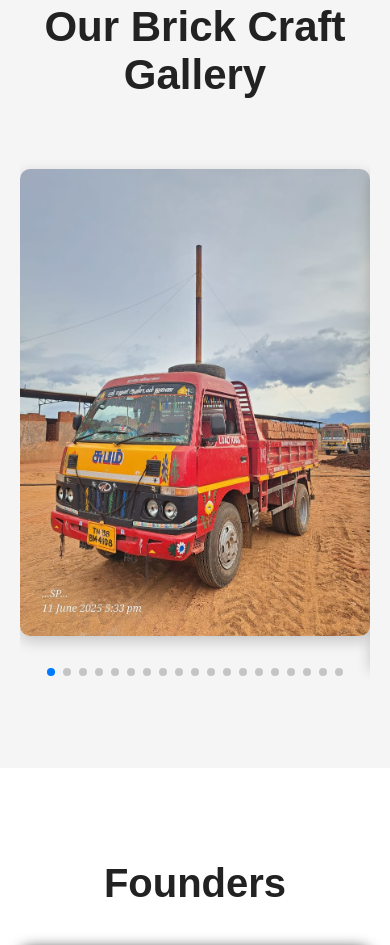
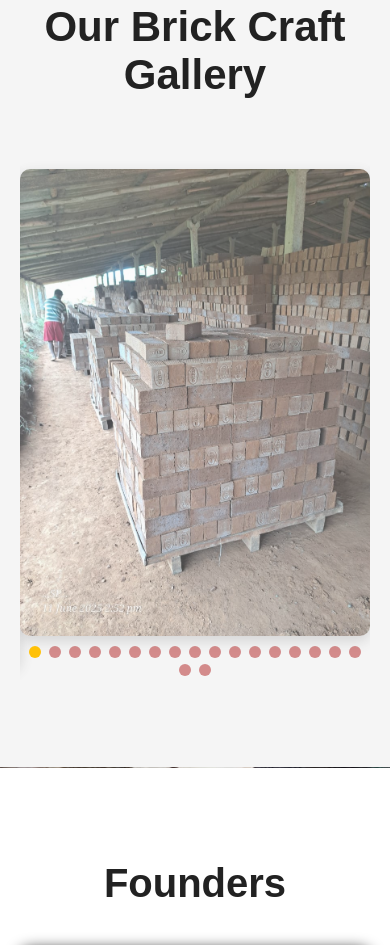
Before and after one commit to SubamBrick/Subam-Bricks, a plain HTML site: page index.html in a window 390 px wide. Shown: the part 7122-8067 px from the top of the page. Drawn offline with nearby package versions, Linux system fonts and the light colour scheme.

Commit message:
Update style.css

```diff
--- a/style.css
+++ b/style.css
@@ -1,8 +1,3 @@
-/* body {
-  box-sizing: border-box;
-  width: 100vw;
-  max-width: 100vw;
-} */
 body {
   margin: 0;
   padding: 0;
@@ -404,7 +399,77 @@ Crafting Brilliance with Every Brick */
   width: 100%;
   padding: 20px 0;
 }
+/* Swiper auto-play animation */
+.swiper {
+  position: relative;
+  width: 100%;
+  overflow: hidden;
+}
 
+.swiper-wrapper {
+  display: flex;
+  transition: transform 0.6s cubic-bezier(0.4,0,0.2,1);
+  will-change: transform;
+  animation: swiper-autoplay 12s infinite linear;
+}
+
+@keyframes swiper-autoplay {
+  0% { transform: translateX(0); }
+  20% { transform: translateX(0); }
+  25% { transform: translateX(-100%); }
+  45% { transform: translateX(-100%); }
+  50% { transform: translateX(-200%); }
+  70% { transform: translateX(-200%); }
+  75% { transform: translateX(-300%); }
+  95% { transform: translateX(-300%); }
+  100% { transform: translateX(0); }
+}
+
+.swiper-slide {
+  min-width: 100%;
+  transition: opacity 0.5s;
+  opacity: 0.7;
+}
+
+.swiper-slide-active {
+  opacity: 1;
+  z-index: 2;
+}
+
+/* Optional: Swiper navigation dots */
+.swiper-pagination {
+  position: absolute;
+  bottom: 15px;
+  left: 0;
+  width: 100%;
+  text-align: center;
+  z-index: 10;
+}
+
+.swiper-pagination-bullet {
+  display: inline-block;
+  width: 12px;
+  height: 12px;
+  background: #b22222;
+  border-radius: 50%;
+  margin: 0 6px;
+  opacity: 0.5;
+  cursor: pointer;
+  transition: opacity 0.3s;
+}
+
+.swiper-pagination-bullet-active {
+  opacity: 1;
+  background: #ffc107;
+}
+
+/* Responsive Swiper images */
+@media (max-width: 600px) {
+  .swiper-slide img {
+    max-width: 90vw;
+    height: auto;
+  }
+}
 .swiper-slide {
   text-align: center;
   font-size: 18px;
```
